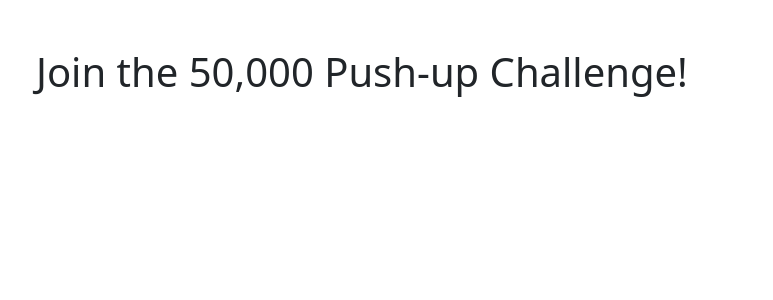
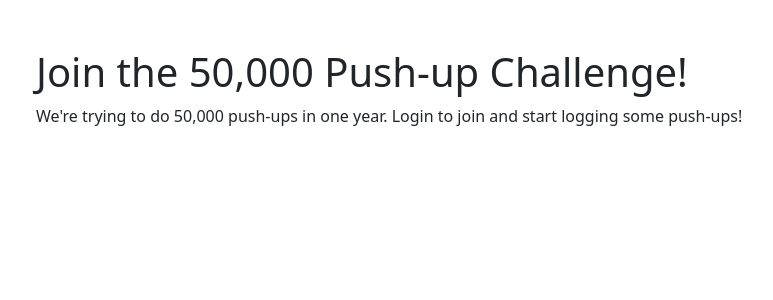
Before and after one commit to JuhlinF/pushup-challenge, a Django app: page / in a window 1280 px wide. Shown: the part 56-356 px from the top of the page, without its empty margins (46-819 px from the left). Run offline with Django 4.2, Linux system fonts and the light colour scheme; parts of the project's set-up code (start-up, migrations or seed data) failed here and were passed over; some libraries are stand-ins or nearby versions.

Commit message:
Minor addition to landing page.

```diff
--- a/src/templates/index.html
+++ b/src/templates/index.html
@@ -5,4 +5,5 @@
 {% endblock title %}
 {% block content %}
     <h1>Join the 50,000 Push-up Challenge!</h1>
+    We're trying to do 50,000 push-ups in one year. Login to join and start logging some push-ups!
 {% endblock content %}
```
